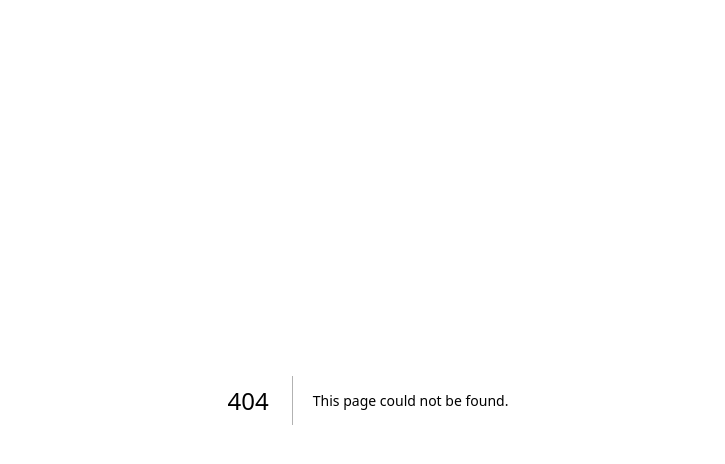
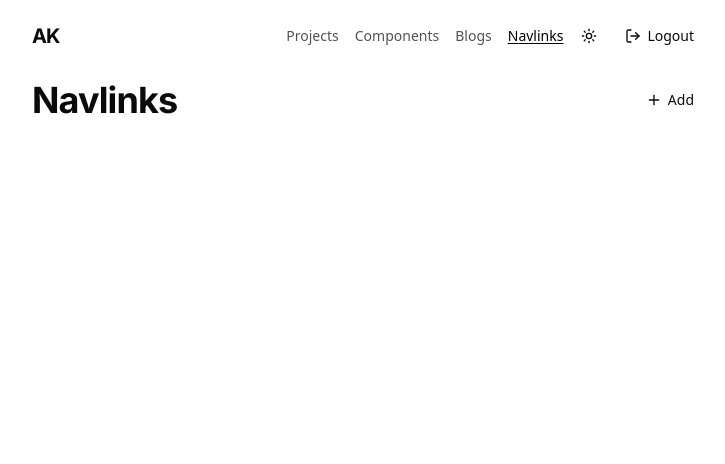
Before and after one commit to Abhinav-not-found/portfolio, a Next.js app: page /admin/navLinks in a window 1280 px wide. Before the commit this address had no page. Shown: the top 464 px of the page, without its empty margins (272-997 px from the left). Built offline with nearby package versions, Linux system fonts and the light colour scheme; no server answers.

Commit message:
updated header,logo;  working on navlinks page

```diff
--- /dev/null
+++ b/src/app/admin/navLinks/page.jsx
@@ -0,0 +1,18 @@
+import AddBtn from "@/components/btn/add-btn"
+import Header from "@/components/general/header"
+
+import React from "react"
+
+const NavLinks = () => {
+  return (
+    <main>
+      <div className='flex justify-between items-center mt-2'>
+        <Header>Navlinks</Header>
+        <AddBtn/>
+      </div>
+      <div></div>
+    </main>
+  )
+}
+
+export default NavLinks
--- /dev/null
+++ b/src/components/btn/add-btn.jsx
@@ -0,0 +1,14 @@
+import React from "react"
+import { Button } from "@/components/ui/button"
+import { Plus } from "lucide-react"
+
+const AddBtn = () => {
+  return (
+    <Button size='sm' variant='ghost'>
+      <Plus />
+      Add
+    </Button>
+  )
+}
+
+export default AddBtn
--- a/src/components/general/header.jsx
+++ b/src/components/general/header.jsx
@@ -1,7 +1,7 @@
 import React from "react"
 
-const header = ({ children }) => {
+const Header = ({ children }) => {
   return <h1 className='text-4xl font-bold font-inter tracking-tight'>{children}</h1>
 }
 
-export default header
+export default Header
--- a/src/components/navbar/logo.jsx
+++ b/src/components/navbar/logo.jsx
@@ -1,14 +1,17 @@
+import { cookies } from "next/headers"
 import Link from "next/link"
 import React from "react"
 
-// change this to /dashboard when cookies are detected
+export default async function Logo() {
+  const cookieStore = await cookies()
+  const token = cookieStore.get("token")
 
-const Logo = () => {
   return (
-    <Link href={"/"} className='font-bold font-inter text-xl select-none tracking-tighter'>
+    <Link
+      href={token ? "/admin/dashboard" : "/"}
+      className='font-bold font-inter text-xl select-none tracking-tighter'
+    >
       AK
     </Link>
   )
 }
-
-export default Logo
```
Also changed, not shown: 1 other file (tests, documents, lock files or other folders).
